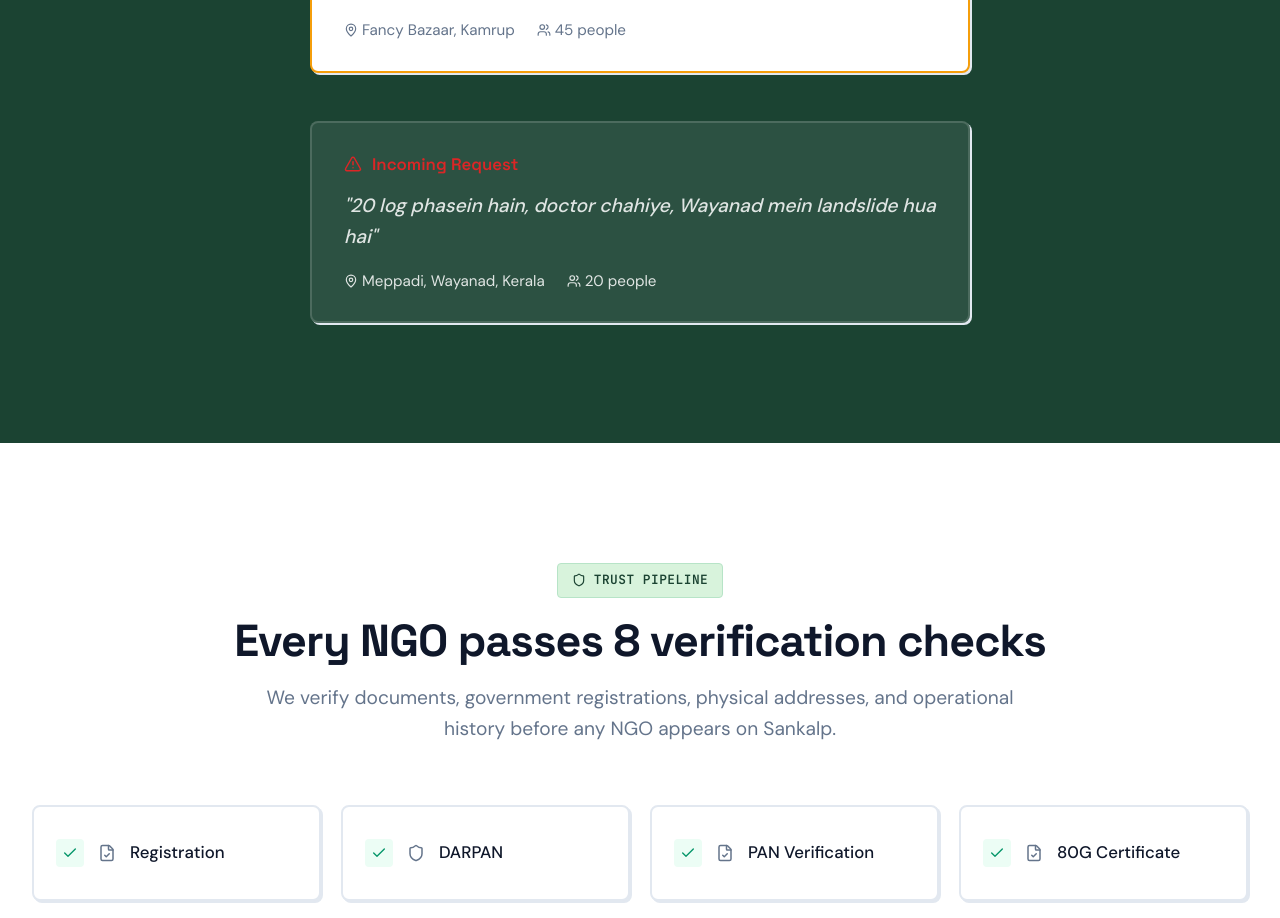
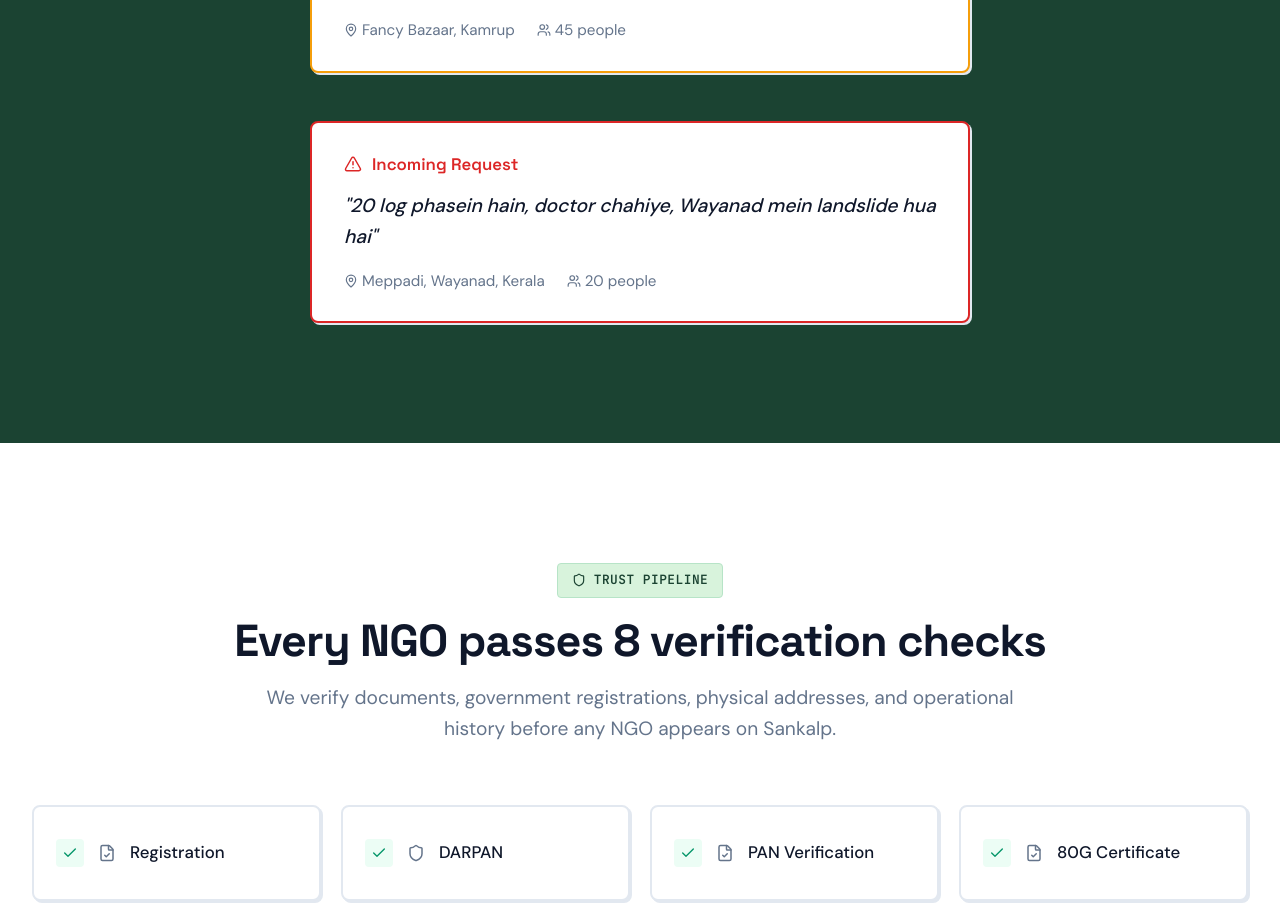
Before and after one commit to ShivenThakker/Sankalp, a Next.js app: page / in a window 1280 px wide. Shown: the part 1261-2179 px from the top of the page. Built offline with nearby package versions, Linux system fonts and the light colour scheme.

Commit message:
fix(ui): force white background on second request card inside dark green section

```diff
--- a/src/app/page.module.css
+++ b/src/app/page.module.css
@@ -950,6 +950,25 @@
   color: var(--text-muted);
 }
 
+.bgDarkGreen .matchRequest2 {
+  background: #FFFFFF;
+  border-color: var(--color-danger);
+  color: var(--text-heading);
+}
+
+.bgDarkGreen .matchRequest2 .matchCardHeader2 {
+  color: var(--color-danger);
+}
+
+.bgDarkGreen .matchRequest2 .matchCardBody {
+  color: var(--text-heading);
+}
+
+.bgDarkGreen .matchRequest2 .matchCardMeta {
+  color: var(--text-muted);
+}
+
+
 /* Bento cards: keep their urgency colors (red/orange/green) — do NOT override */
 .bgDarkGreen .bentoTitle {
   color: var(--text-heading);
```
